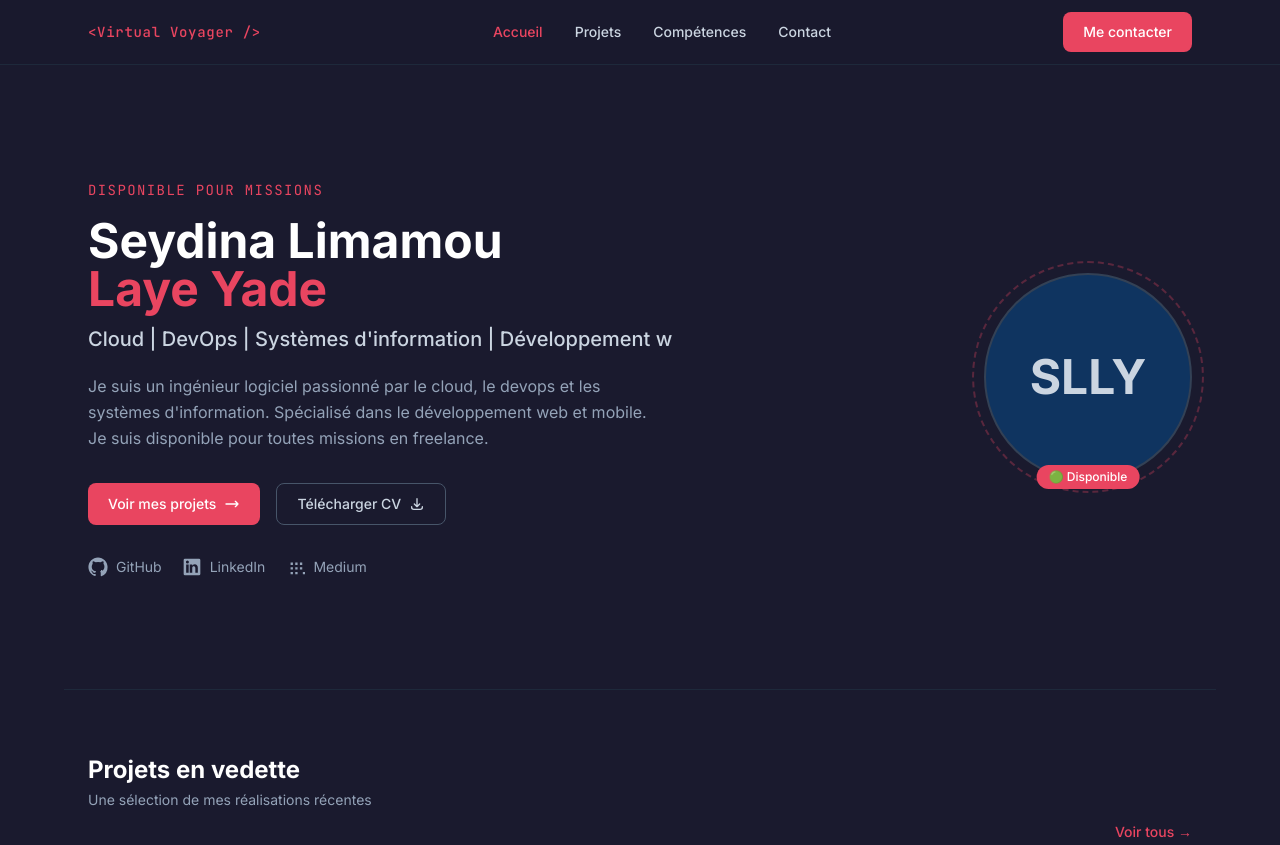
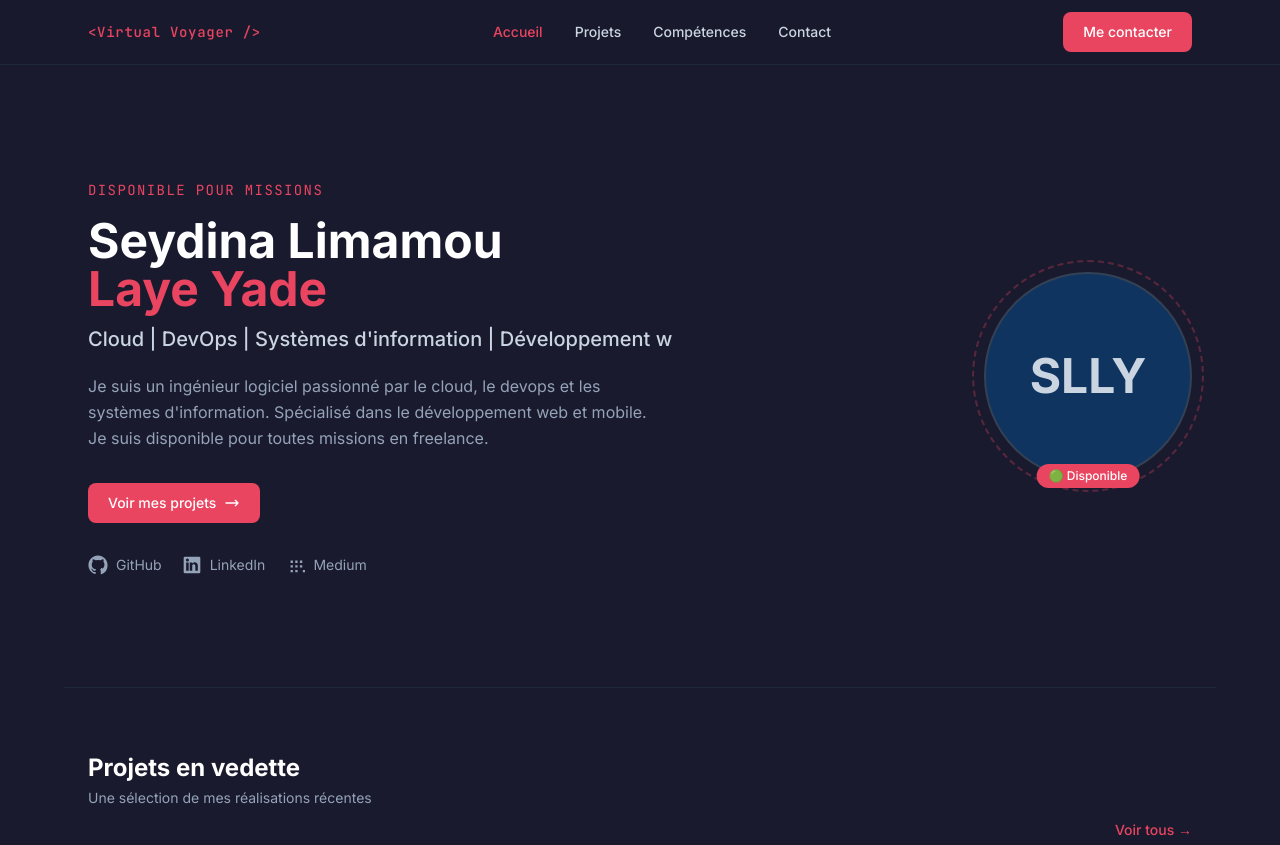
Before and after one commit to seydinalimamoulayeyade/fullStack_portfolio, a plain HTML site: page index.html in a window 1280 px wide. Shown: the top 845 px of the page. Drawn offline with nearby package versions, Linux system fonts and the light colour scheme.

Commit message:
refactor: commenter le lien de téléchargement du CV dans index.html pour une meilleure gestion du code

```diff
--- a/index.html
+++ b/index.html
@@ -241,7 +241,7 @@
                 />
               </svg>
             </a>
-            <a href="#" class="btn-outline">
+            <!-- <a href="#" class="btn-outline">
               Télécharger CV
               <svg
                 class="w-4 h-4"
@@ -256,7 +256,7 @@
                   d="M4 16v1a3 3 0 003 3h10a3 3 0 003-3v-1m-4-4l-4 4m0 0l-4-4m4 4V4"
                 />
               </svg>
-            </a>
+            </a> -->
           </div>
 
           <!-- Liens sociaux -->
```
